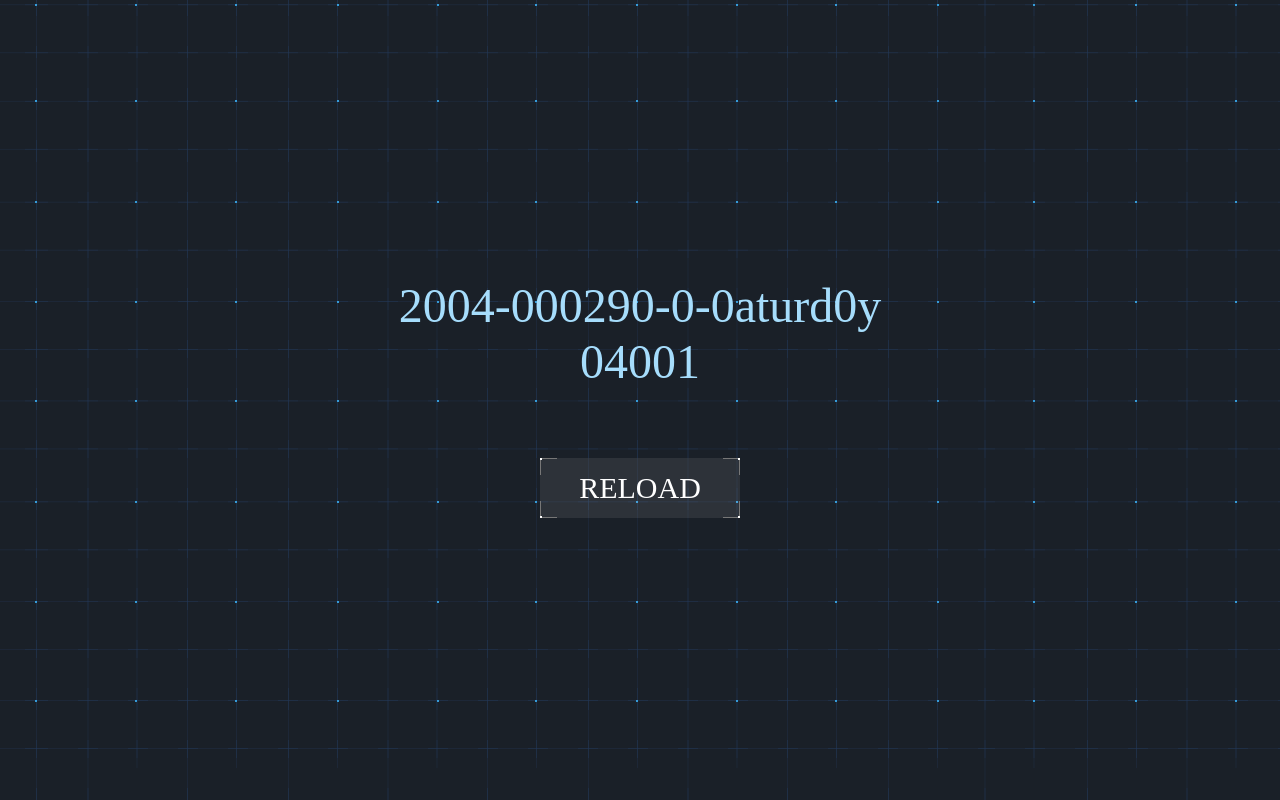
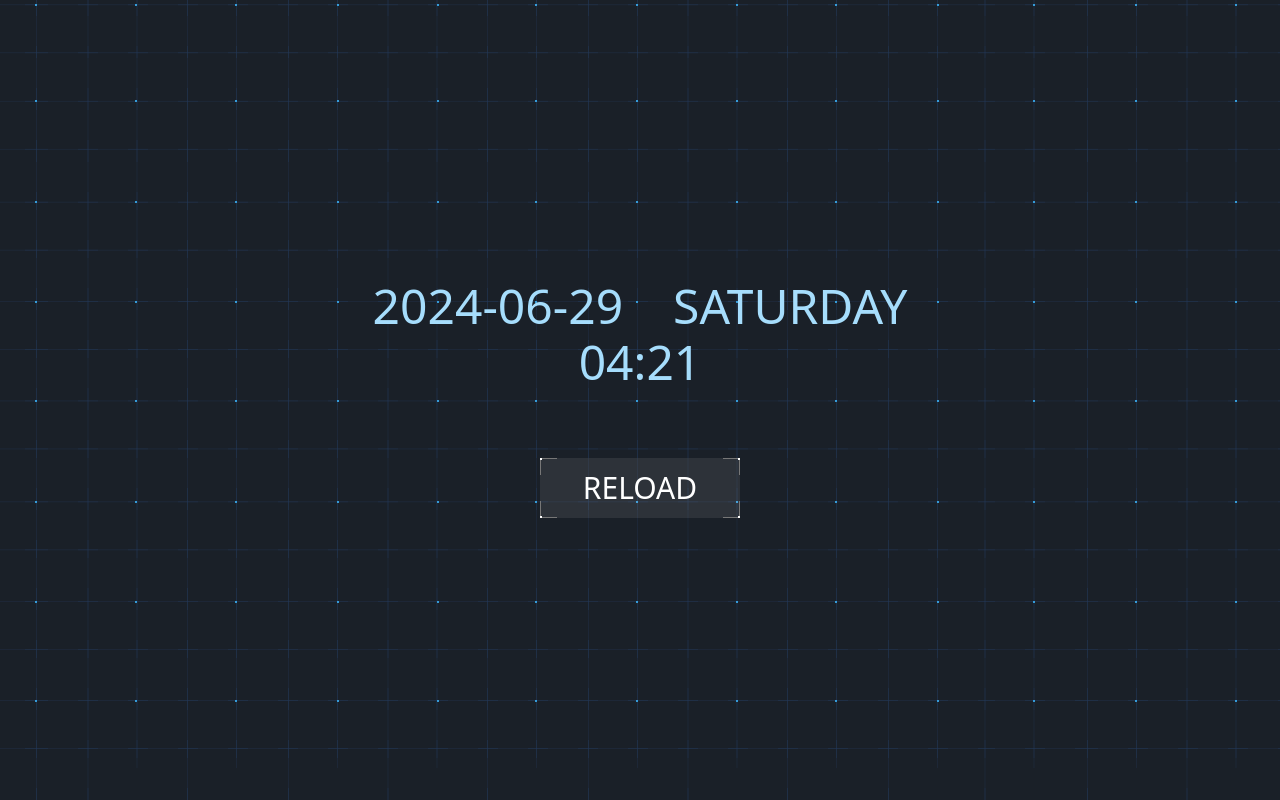
Before and after one commit to FNYukii/CyberWeather, a React (Create React App) app: page / in a window 1280 px wide. Built offline with nearby package versions, Linux system fonts and the light colour scheme.

Commit message:
feat: 第二段階を実装

```diff
--- a/src/utils/ShuffleService.ts
+++ b/src/utils/ShuffleService.ts
@@ -1,13 +1,14 @@
 class ShuffleService {
 
 
-
+	// 以下、全ての段階で利用
 	static sleep(time: number = 40) {
 		return new Promise((r) => setTimeout(r, time))
 	}
 
 
 
+	// 以下、第一段階で利用
 	static makeRandomNumbers(length: number): number[] {
 
 		let randomNumbers: number[] = []
--- a/src/views/components/ShuffledText.tsx
+++ b/src/views/components/ShuffledText.tsx
@@ -26,13 +26,13 @@ function ShuffledText(props: Props) {
 
 
 			// 第一段階: 空文字列からchippedTextまで少しずつ変化
-			// 例: "" -> "OE" -> "ORGE" "ORANGE"
+			// 例: "" -> "OE" -> "OR0E" "OR0N0E"
 
 			// ランダムな数値たちを生成
-			const randomNumbers = ShuffleService.makeRandomNumbers(originalText.length)
+			const chipIndexes = ShuffleService.makeRandomNumbers(originalText.length)
 
 			// ランダムに0で置き換えたchippedTextを生成
-			const chippedText = ShuffleService.makeChippedText(originalText, randomNumbers)
+			const chippedText = ShuffleService.makeChippedText(originalText, chipIndexes)
 
 			// 第一段階を実行
 			for (let i = 1; i < chippedText.length / 2; i++) {
@@ -46,8 +46,43 @@ function ShuffledText(props: Props) {
 				await ShuffleService.sleep()
 			}
 
-			// 改めてchippedTextを表示して、第一段階を完了
+			// 文字数が奇数だとまだ中央の文字を表示できていないので、chippedTextを表示
 			setText(chippedText)
+
+
+
+			// 第二段階: chippedTextの0の部分をしばらくシャッフル
+			// 例: "OR0N0E" -> "OR3N7E" -> "OR8N2E" -> "OR3N4E"
+
+			for (let i = 0; i < 20; i++) {
+
+
+				let newText = ""
+
+				// 新しい文字列を生成
+				for (let i = 0; i < chippedText.length; i++) {
+
+					if (!chipIndexes.includes(i)) {
+
+						newText += chippedText[i]
+					}
+
+					if (chipIndexes.includes(i)) {
+
+						const rand = Math.floor(Math.random() * 8 + 2) // 0 ~ 9
+						newText += `${rand}`
+					}
+				}
+
+				// 生成した文字列を表示
+				setText(newText)
+				await ShuffleService.sleep()
+			}
+
+
+
+
+			setText(originalText)
 
 
 		})()
--- a/src/views/screens/TopScreen.tsx
+++ b/src/views/screens/TopScreen.tsx
@@ -7,7 +7,9 @@ function TopScreen() {
 
 
 
-	const dayAndDayOfWeek = dayjs().format("YYYY-MM-DD----dddd")
+	const dayAndDayOfWeek = dayjs().format("YYYY-MM-DD    dddd")
+	// const day = dayjs().format("YYYY-MM-DD")
+	// const dayOfWeek = dayjs().format("dddd")
 	const time = dayjs().format("HH:mm")
 
 
@@ -19,7 +21,9 @@ function TopScreen() {
 			<div className="flex flex-col items-center   gap-2">
 
 				<div className="flex gap-8">
-					<ShuffledText text={dayAndDayOfWeek} className="text-5xl" />
+					<ShuffledText text={dayAndDayOfWeek} className="text-5xl uppercase whitespace-pre" />
+					{/* <ShuffledText text={day} className="text-5xl" />
+					<ShuffledText text={dayOfWeek} className="text-5xl uppercase" /> */}
 				</div>
 
 
--- a/src/views/styles/index.css
+++ b/src/views/styles/index.css
@@ -5,5 +5,5 @@
 @import url('https://fonts.googleapis.com/css2?family=Exo:ital,wght@0,100..900;1,100..900&display=swap');
 
 body {
-	font-family: Exo;
+	/* font-family: Exo; */
 }
```
